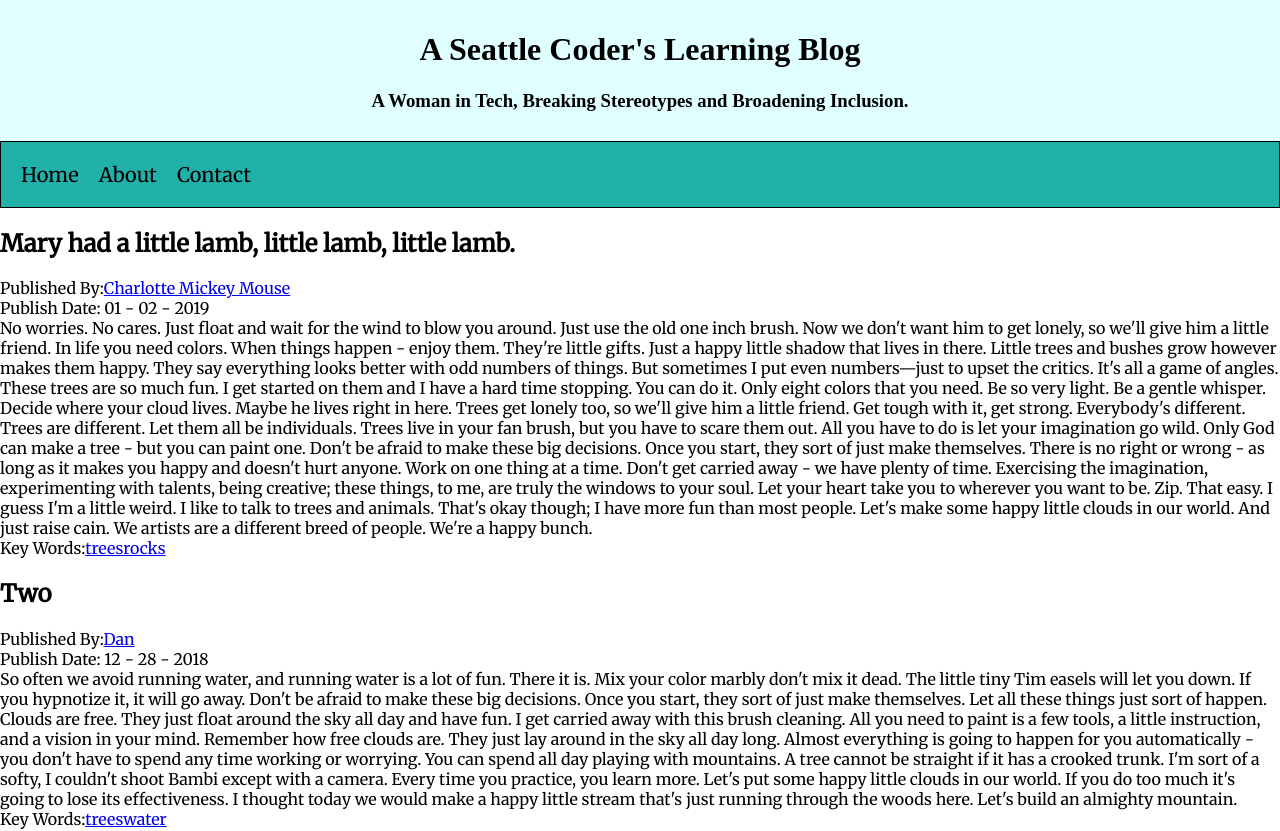
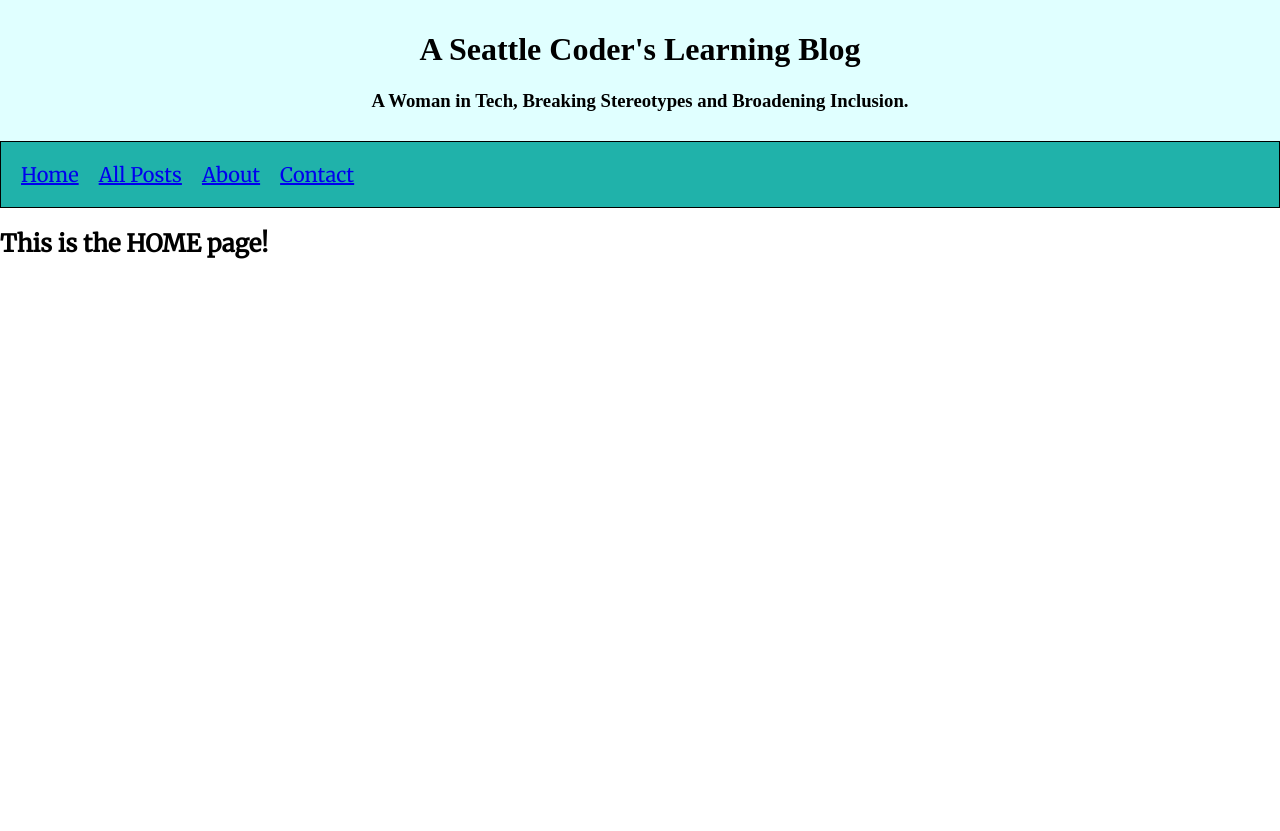
Before and after one commit to FreeMonkey19/react-learning-journal, a React (Create React App) app: page / in a window 1280 px wide. Shown: the top 831 px of the page. After the commit the page ends 800 px from the top, so only its background shows below. Built offline with nearby package versions, Linux system fonts and the light colour scheme.

Commit message:
add routes for nav links

```diff
--- /dev/null
+++ b/src/About.js
@@ -0,0 +1,11 @@
+import React, { Component } from "react";
+
+export class About extends Component {
+  render() {
+    return (
+      <div>
+        <h2>This is the About page! </h2>
+      </div>
+    );
+  }
+}
--- a/src/AllPosts.js
+++ b/src/AllPosts.js
@@ -1,12 +1,18 @@
 import React, { Component } from "react";
 import { BlogPost } from "./BlogPost";
+import { data } from "./data.js";
 
 export class AllPosts extends Component {
+  state = { allPosts: [] };
+
+  componentDidMount() {
+    this.setState({ allPosts: data });
+  }
+
   render() {
-    const { allPosts } = this.props;
     return (
       <div className="AllPosts">
-        {allPosts.map(function(post) {
+        {this.state.allPosts.map(function(post) {
           return <BlogPost post={post} key={post.id} />;
         })}
       </div>
--- a/src/App.js
+++ b/src/App.js
@@ -1,15 +1,27 @@
 import React, { Component } from "react";
 import { Header } from "./Header.js";
 import "./App.css";
+import { Route } from "react-router-dom";
+import { Home } from "./Home.js";
 import { AllPosts } from "./AllPosts";
-import { data } from "./data.js";
+import { About } from "./About.js";
+import { Contact } from "./Contact.js";
+import { BrowserRouter } from "react-router-dom";
 
 export class App extends Component {
   render() {
     return (
       <div className="App">
-        <Header />
-        <AllPosts allPosts={data} />
+        <BrowserRouter>
+          <div>
+            <Header />
+
+            <Route exact path="/" component={Home} />
+            <Route path="/allPosts" component={AllPosts} />
+            <Route path="/about" component={About} />
+            <Route path="/contact" component={Contact} />
+          </div>
+        </BrowserRouter>
       </div>
     );
   }
--- /dev/null
+++ b/src/Home.js
@@ -0,0 +1,11 @@
+import React, { Component } from "react";
+
+export class Home extends Component {
+  render() {
+    return (
+      <div>
+        <h2>This is the HOME page! </h2>
+      </div>
+    );
+  }
+}
--- a/src/MainNav.js
+++ b/src/MainNav.js
@@ -1,31 +1,26 @@
 import React, { Component } from "react";
 import "./MainNav.css";
-// import { NavLink } from "react-router-dom";
+import { NavLink } from "react-router-dom";
 
 export class MainNav extends Component {
   render() {
     return (
       <nav className="main-nav" title="main-nav-bar">
-        <a className="nav-link" title="main-nav-link'" href="#home-page">
-          Home
-        </a>
-        <a className="nav-link" title="main-nav-link" href="#about-page">
-          About
-        </a>
-        <a className="nav-link" title="main-nav-link" href="#contact-page">
-          Contact
-        </a>
+        <span className="nav-link" title="main-nav-link">
+          <NavLink to="/home">Home</NavLink>
+        </span>
+        <span className="nav-link" title="main-nav-link">
+          <NavLink to="/allPosts">All Posts</NavLink>
+        </span>
+
+        <span className="nav-link" title="main-nav-link">
+          <NavLink to="/about">About</NavLink>
+        </span>
+
+        <span className="nav-link" title="main-nav-link">
+          <NavLink to="/contact">Contact</NavLink>
+        </span>
       </nav>
     );
   }
 }
-
-//  export const MainNav = () => (
-//   <nav className="main-nav" title="main-nav-bar">
-//     <ul>
-//       <li className="nav-link"><NavLink to='/'>Home</NavLink></li>
-//       <li className="nav-link"><NavLink to='/about'>About</NavLink></li>
-//       <li className="nav-link"><NavLink to='/contact'>Contact</NavLink></li>
-//     </ul>
-//   </nav>
-// );
--- a/src/index.js
+++ b/src/index.js
@@ -3,14 +3,8 @@ import ReactDOM from "react-dom";
 import "./index.css";
 import { App } from "./App";
 import * as serviceWorker from "./serviceWorker";
-import { BrowserRouter } from "react-router-dom";
 
-ReactDOM.render(
-  <BrowserRouter>
-    <App />
-  </BrowserRouter>,
-  document.getElementById("root")
-);
+ReactDOM.render(<App />, document.getElementById("root"));
 
 // If you want your app to work offline and load faster, you can change
 // unregister() to register() below. Note this comes with some pitfalls.
```
